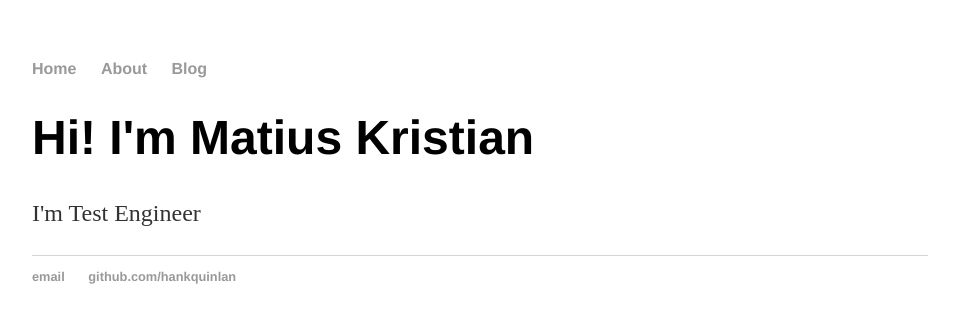
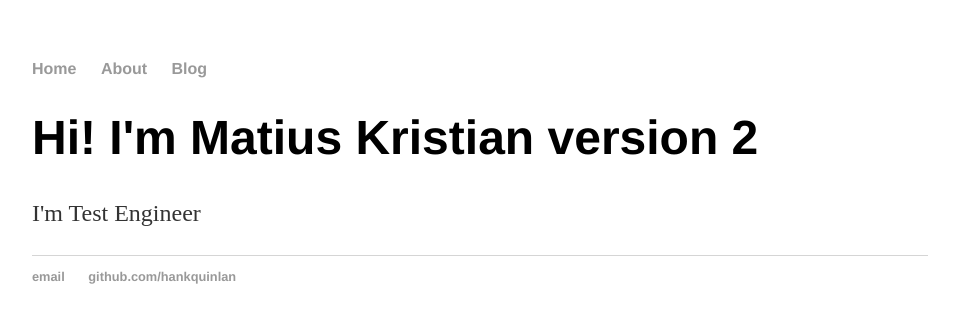
Before and after one commit to gnsisec/mattivityroom.github.io, a Jekyll site: the page built from index.html, in a window 1280 px wide. Shown: the top 323 px of the page, without its empty margins (160-1119 px from the left). Built offline with Jekyll 4.4.1, drawn with Linux system fonts in a browser that asks for light colours.

Commit message:
refactor index.html

```diff
--- a/index.html
+++ b/index.html
@@ -2,7 +2,7 @@
 layout: default
 title: mattivityroom
 ---
-	<div class="blurb">
-		<h1>Hi! I'm Matius Kristian</h1>
-		<p>I'm Test Engineer</p>
-	</div>
+<div class="blurb">
+	<h1>Hi! I'm Matius Kristian version 2</h1>
+	<p>I'm Test Engineer</p>
+</div>
```
